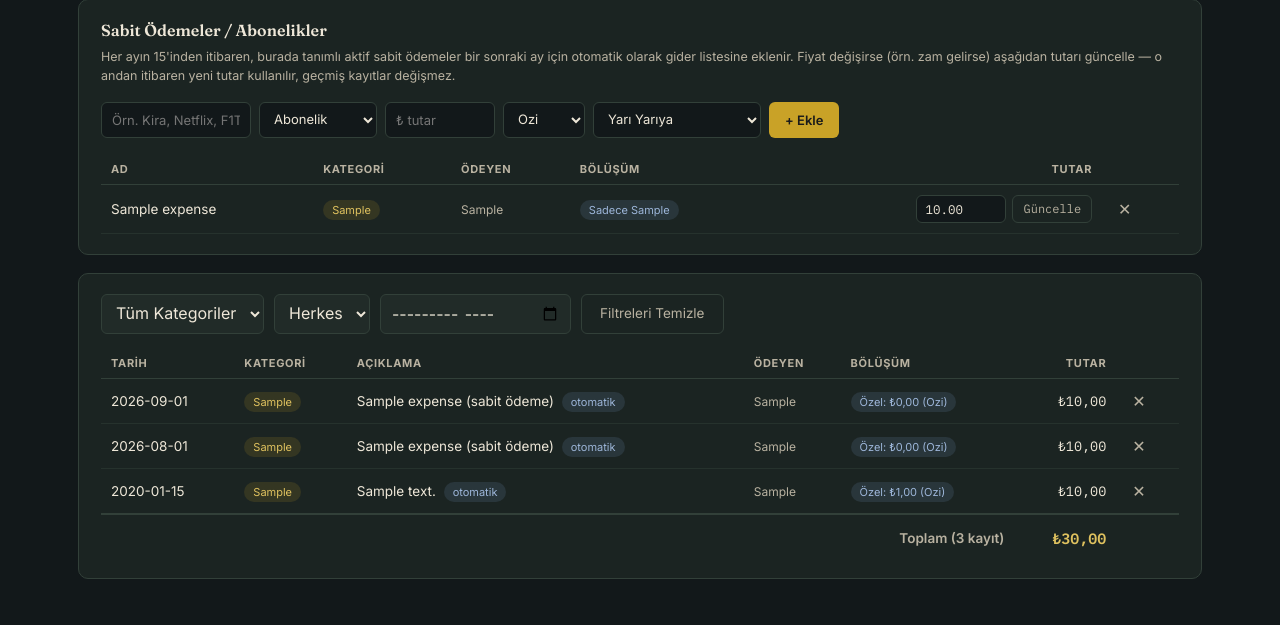
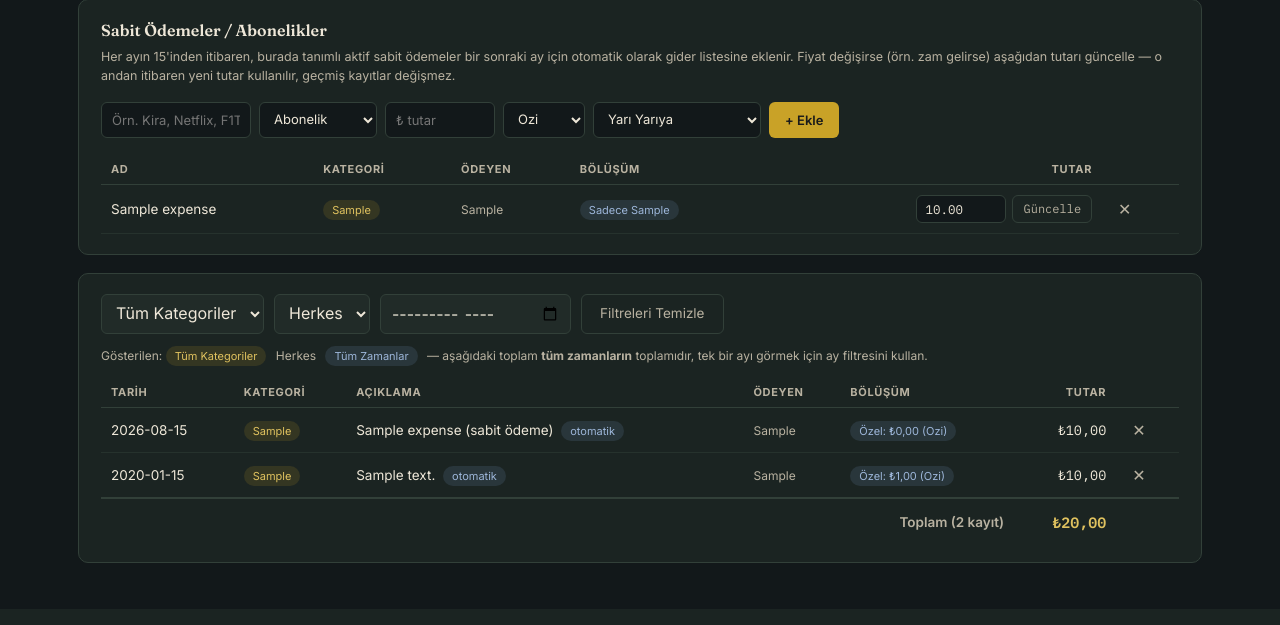
Before and after one commit to oguzhanmertgurkan/hesapdefteri, a PHP site: page /expenses.php in a window 1280 px wide. Shown: the part 194-819 px from the top of the page. After the commit the page ends 757 px from the top, so only its background shows below. Run offline with PHP 8.4, Linux system fonts and the light colour scheme; the visitor is signed in with stand-in values (Sample User, id 1); tables that the repository leaves empty hold one stand-in row (values such as "Sample post"); data that the repository does not hold is empty.

Commit message:
Add files via upload

```diff
--- a/htdocs/expenses.php
+++ b/htdocs/expenses.php
@@ -79,6 +79,9 @@ function split_label($e) {
 }
 
 $filteredTotal = array_sum(array_column($rows, 'amount'));
+$catLabel = $fCat ?: 'Tüm Kategoriler';
+$personLabel = $fPerson ?: 'Herkes';
+$monthLabel = $fMonth ? date('F Y', strtotime($fMonth . '-01')) : 'Tüm Zamanlar';
 
 $activeTab = 'expenses';
 include __DIR__ . '/header.php';
@@ -189,6 +192,12 @@ include __DIR__ . '/header.php';
     <input type="month" name="month" value="<?= htmlspecialchars($fMonth) ?>" onchange="this.form.submit()">
     <a class="btn-ghost" href="expenses.php">Filtreleri Temizle</a>
   </form>
+  <p style="font-size:12px; color:var(--paper-dim); margin:0 0 14px 0;">
+    Gösterilen: <span class="cat-tag"><?= htmlspecialchars($catLabel) ?></span>
+    <span class="person-tag" style="margin-left:6px;"><?= htmlspecialchars($personLabel) ?></span>
+    <span class="split-tag" style="margin-left:6px;"><?= htmlspecialchars($monthLabel) ?></span>
+    <?php if (!$fMonth): ?><span style="margin-left:6px;">— aşağıdaki toplam <b>tüm zamanların</b> toplamıdır, tek bir ayı görmek için ay filtresini kullan.</span><?php endif; ?>
+  </p>
   <div style="overflow-x:auto;">
     <table>
       <thead><tr><th>Tarih</th><th>Kategori</th><th>Açıklama</th><th>Ödeyen</th><th>Bölüşüm</th><th style="text-align:right;">Tutar</th><th></th></tr></thead>
--- a/htdocs/includes/functions.php
+++ b/htdocs/includes/functions.php
@@ -145,19 +145,15 @@ function category_group($category) {
     return $map[$category] ?? 'kisisel';
 }
 
-// Aktif sabit ödemeleri, bu ay için (eksikse) ve ayın 15'inden itibaren
-// bir sonraki ay için de (eksikse) otomatik olarak gider tablosuna ekler.
+// Aktif sabit ödemeleri, ayın 15'inden itibaren (maaş günü) o ay için
+// henüz oluşturulmadıysa, o ayın 15'i tarihiyle gider tablosuna ekler.
 function run_recurring_generation($pdo) {
+    if ((int)date('j') < 15) return;
+
+    $targetMonth = date('Y-m');
+    $targetDate = $targetMonth . '-15';
+
     $templates = $pdo->query("SELECT * FROM recurring_expenses WHERE active = 1")->fetchAll();
-    if (!$templates) return;
-
-    $targetMonths = [date('Y-m')];
-    if ((int)date('j') >= 15) {
-        $targetMonths[] = date('Y-m', strtotime('+1 month'));
-    }
-
-    foreach ($targetMonths as $targetMonth) {
-        $targetDate = $targetMonth . '-01';
     foreach ($templates as $t) {
         $chk = $pdo->prepare("SELECT COUNT(*) c FROM expenses WHERE recurring_id=? AND DATE_FORMAT(expense_date,'%Y-%m')=?");
         $chk->execute([$t['id'], $targetMonth]);
@@ -172,7 +168,6 @@ function run_recurring_generation($pdo) {
         $ins->execute([$targetDate, $amount, $t['category'], $t['name'] . ' (sabit ödeme)', $t['person'], $t['split_mode'], $owed, $t['id']]);
     }
 }
-}
 
 // Belirli bir ay (YYYY-MM) için market / sabit / kişisel harcama toplamlarını döner.
 function get_expense_bucket_totals($pdo, $month) {
```
Lines whose indentation alone changed are shown as unchanged.
